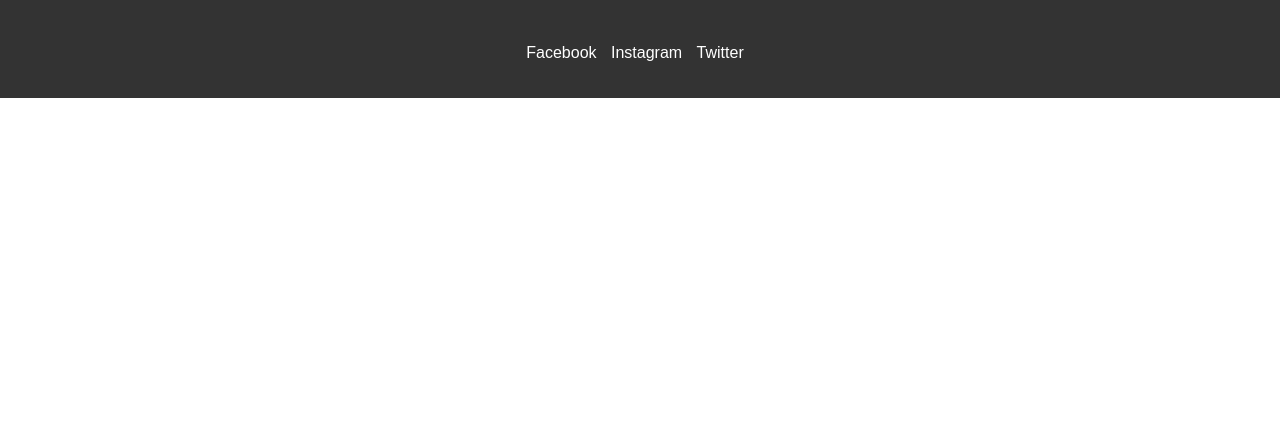
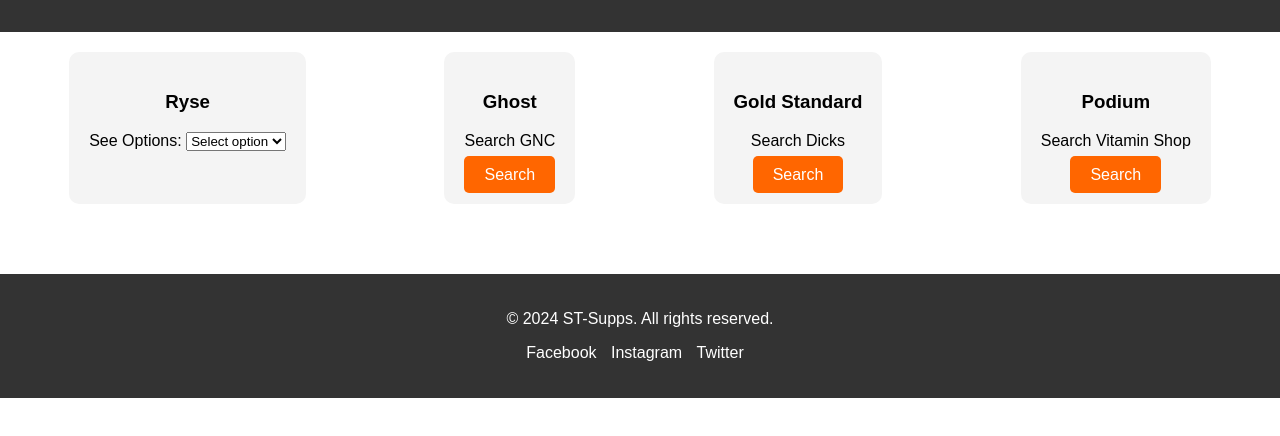
Before and after one commit to Etown-CS310/ST-Supps, a plain HTML site: page postworkout.html in a window 1280 px wide. Shown: the part 76-512 px from the top of the page. Drawn offline with Linux system fonts and the light colour scheme.

Commit message:
postworkout v1

```diff
--- a/postworkout.html
+++ b/postworkout.html
@@ -23,8 +23,35 @@
     </header>
 
     <main>
+        <h1>Post-Workout</h1>
             <!--Protein brands (Ryse, ghost, gold standard, Podium, Cbum, redcon (MRE and LITE), Dymantize 100, )-->
+            <div class="product-grid">
+                <div class="website">
+                    <h3>Ryse</h3>
+                    <label for="drop">See Options:</label>
+                    <select id="drop">
+                        <option>Select option</option>
+                        <option value="amazon" href="https://www.amazon.com/s?k=ryse+protein+powder&crid=1JM6MINZ60R5Z&sprefix=ryse%2Caps%2C217&ref=nb_sb_ss_p13n-move-to-top-reranking_4_4" target="blank" >Amazon</option>
 
+
+                    </select>
+                </div>
+                <div class="website">
+                    <h3>Ghost</h3>
+                    <p>Search GNC</p>
+                    <a href="https://www.gnc.com/search?q=bcaa&lang=default" class="btn" target="blank">Search</a>
+                </div>
+                <div class="website">
+                    <h3>Gold Standard</h3>
+                    <p>Search Dicks</p>
+                    <a href="https://www.dickssportinggoods.com/a/bcaa-supplements-0rtz52c.html" class="btn" target="blank">Search</a>
+                </div>
+                <div class="website">
+                    <h3>Podium</h3>
+                    <p>Search Vitamin Shop</p>
+                    <a href="https://www.vitaminshoppe.com/c/protein-fitness/popular/bcaas?page=2&adlclid=e709af6442b417184077c84cb6263b96&acqsource=adlucent&sourceType=ps&source=yh&msclkid=e709af6442b417184077c84cb6263b96&utm_source=bing&utm_medium=cpc&utm_campaign=%5BADL%5D%20%5BDSA%5D%20Dynamic%20Search%20Ads&utm_term=%2Fc%2Fprotein-fitness&utm_content=Protein%20%26%20Fitness" class="btn" target="blank">Search</a>
+                </div>
+            </div>
     </main>
 
 
```
Also changed, not shown: bcaa.html (+2 -0 lines).
